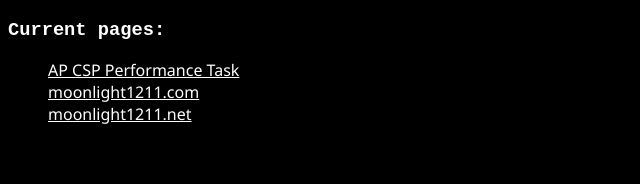
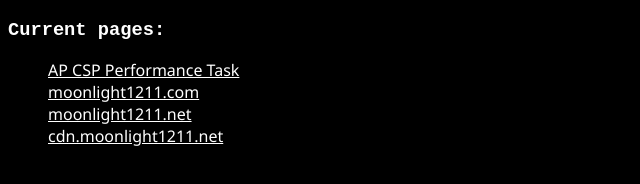
Before and after one commit to Moonlight1211/moonlight1211.net, a plain HTML site: page index.html in a window 1280 px wide. Shown: the whole page, without its empty margins (0-640 px from the left). Drawn offline with Linux system fonts and the light colour scheme.

Commit message:
added CDN link
added link to cdn.moonlight1211.net github page

```diff
--- a/index.html
+++ b/index.html
@@ -13,7 +13,7 @@
                 <li><a href="https://github.com/Moonlight1211/APCSP-task">AP CSP Performance Task</a></li>
                 <li><a href="https://github.com/Moonlight1211/Moonlight1211.github.io">moonlight1211.com</a></li>
                 <li><a href="https://github.com/Moonlight1211/moonlight1211.net">moonlight1211.net</a></li>
-                <li><a href=""></a></li>
+                <li><a href="https://github.com/Moonlight1211/cdn.moonlight1211.net">cdn.moonlight1211.net</a></li>
                 <li><a href=""></a></li>
             </ul>
         </div>
```
